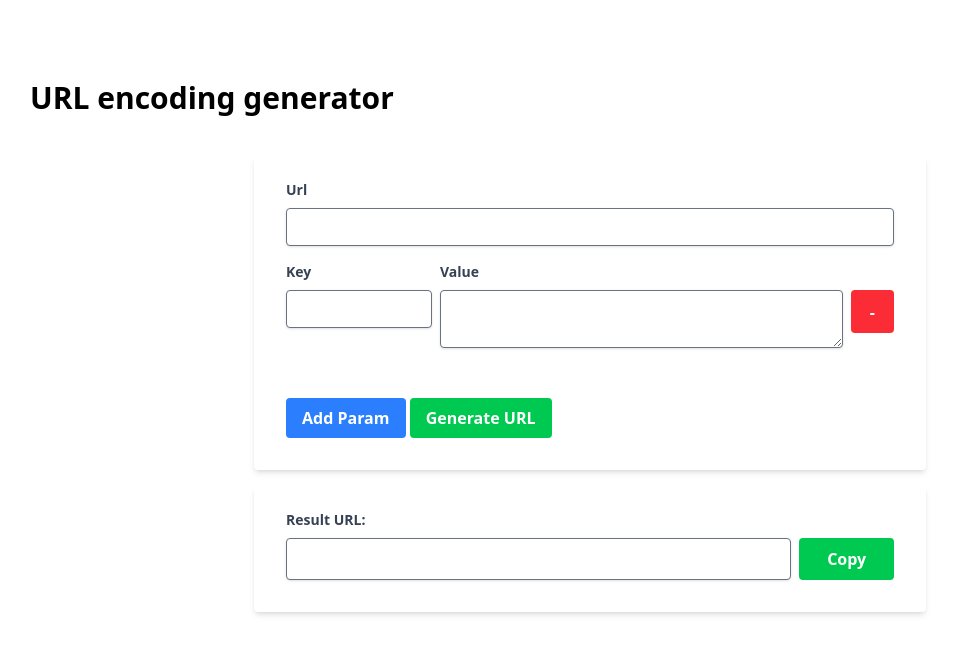
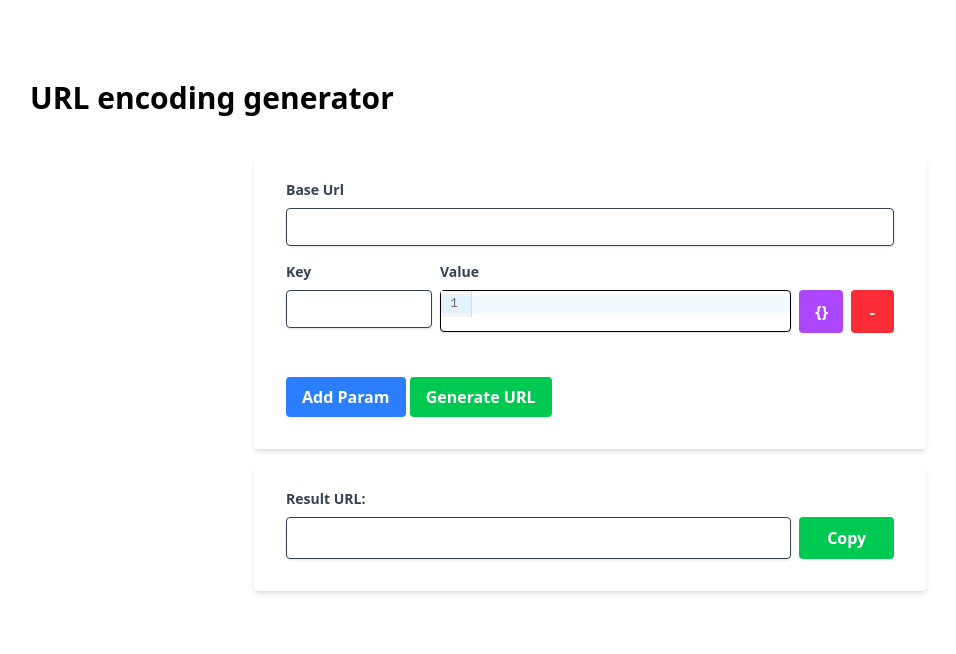
Before and after one commit to khoand3012/url-encoder, a SvelteKit app: page / in a window 1280 px wide. Shown: the top 654 px of the page, without its empty margins (50-1006 px from the left). Built offline with nearby package versions, Linux system fonts and the light colour scheme.

Commit message:
Add code editor

```diff
--- a/package.json
+++ b/package.json
@@ -19,7 +19,6 @@
 		"@sveltejs/adapter-auto": "^7.0.0",
 		"@sveltejs/kit": "^2.47.1",
 		"@sveltejs/vite-plugin-svelte": "^6.2.1",
-		"@tailwindcss/forms": "^0.5.10",
 		"@tailwindcss/vite": "^4.1.14",
 		"@types/node": "^22",
 		"eslint": "^9.38.0",
--- a/src/app.css
+++ b/src/app.css
@@ -1,2 +1 @@
 @import 'tailwindcss';
-@plugin '@tailwindcss/forms';
--- a/src/routes/+page.svelte
+++ b/src/routes/+page.svelte
@@ -1,37 +1,91 @@
 <script lang="ts">
+	import { EditorView, basicSetup } from 'codemirror'
+	import { json } from '@codemirror/lang-json'
+	import { EditorState } from '@codemirror/state'
+
 	let url = $state('')
 
 	let params = $state([
 		{
 			key: '',
-			value: ''
+			value: '',
+			editor: null as EditorView | null,
+			editorDiv: null as HTMLElement | null
 		}
 	])
 
 	let result = $state('')
+	let copyLabel = $state('Copy')
+	let toastMessage = $state('')
 
-	let copyLabel = $state('Copy')
+	const createEditor = (container: HTMLElement, initialValue: string, index: number) => {
+		const state = EditorState.create({
+			doc: initialValue,
+			extensions: [
+				basicSetup,
+				json(),
+				EditorView.updateListener.of((update) => {
+					if (update.docChanged) {
+						params[index].value = update.state.doc.toString()
+					}
+				})
+			]
+		})
+
+		return new EditorView({
+			state,
+			parent: container
+		})
+	}
 
 	const handleChangeKey = (e: Event, index: number) => {
 		const newKey = (e.target as HTMLInputElement)?.value
-		if (newKey) params[index].key = newKey
-	}
-
-	const handleChangeValue = (e: Event, index: number) => {
-		const newValue = (e.target as HTMLTextAreaElement)?.value
-		if (newValue) params[index].value = newValue
+		if (newKey !== undefined) params[index].key = newKey
 	}
 
 	const addParam = () => {
 		params.push({
 			key: '',
-			value: ''
+			value: '',
+			editor: null,
+			editorDiv: null
 		})
 	}
 
 	const removeParam = (index: number) => {
 		if (params.length === 1) return
+
+		// Destroy the editor before removing
+		if (params[index].editor) {
+			params[index].editor.destroy()
+		}
+
 		params.splice(index, 1)
+	}
+
+	const formatJSON = (index: number) => {
+		const editor = params[index].editor
+		if (!editor) return
+
+		const currentValue = editor.state.doc.toString()
+
+		try {
+			const parsed = JSON.parse(currentValue)
+			const formatted = JSON.stringify(parsed, null, 2)
+
+			editor.dispatch({
+				changes: {
+					from: 0,
+					to: editor.state.doc.length,
+					insert: formatted
+				}
+			})
+		} catch (e) {
+			toastMessage = e instanceof Error ? e.message : 'Invalid JSON format'
+			setTimeout(() => {
+				toastMessage = ''
+			}, 3000)
+		}
 	}
 
 	const generateURL = () => {
@@ -54,14 +108,40 @@
 			copyLabel = 'Copy'
 		}, 3000)
 	}
+
+	// Initialize editors when divs are mounted
+	$effect(() => {
+		params.forEach((param, index) => {
+			if (param.editorDiv && !param.editor) {
+				param.editor = createEditor(param.editorDiv, param.value, index)
+			}
+		})
+	})
 </script>
 
 <div class="mx-20 my-20">
+	{#if toastMessage !== ''}
+		<div class="animate-slide-in fixed top-4 right-4 z-50">
+			<div class="rounded-lg bg-red-500 px-6 py-4 text-white shadow-lg">
+				<div class="flex items-center gap-3">
+					<svg class="h-6 w-6" fill="none" stroke="currentColor" viewBox="0 0 24 24">
+						<path
+							stroke-linecap="round"
+							stroke-linejoin="round"
+							stroke-width="2"
+							d="M12 8v4m0 4h.01M21 12a9 9 0 11-18 0 9 9 0 0118 0z"
+						/>
+					</svg>
+					<span class="font-medium">{toastMessage}</span>
+				</div>
+			</div>
+		</div>
+	{/if}
 	<h1 class="mx-auto mb-10 text-3xl font-bold">URL encoding generator</h1>
 	<div class="mx-auto w-full max-w-2xl">
 		<div class="mb-4 rounded bg-white px-8 pt-6 pb-8 shadow-md">
 			<div class="mb-4">
-				<label class="mb-2 block text-sm font-bold text-gray-700" for="url">Url</label>
+				<label class="mb-2 block text-sm font-bold text-gray-700" for="url">Base Url</label>
 				<input
 					class="focus:shadow-outline w-full appearance-none rounded border px-3 py-2 leading-tight text-gray-700 shadow focus:outline-none"
 					type="text"
@@ -70,7 +150,7 @@
 					bind:value={url}
 				/>
 			</div>
-			{#each params as param, index}
+			{#each params as param, index (index)}
 				<div class="mb-4 grid grid-cols-12 gap-2">
 					<div class="col-span-3">
 						<label class="mb-2 block text-sm font-bold text-gray-700" for={`key-${index}`}
@@ -85,21 +165,26 @@
 							onchange={(e) => handleChangeKey(e, index)}
 						/>
 					</div>
-					<div class="col-span-8">
+					<div class="col-span-7">
 						<label class="mb-2 block text-sm font-bold text-gray-700" for={`value-${index}`}
 							>Value</label
 						>
-						<textarea
-							class="focus:shadow-outline w-full appearance-none rounded border px-3 py-2 leading-tight text-gray-700 shadow focus:outline-none"
-							name={`value-${index}`}
-							id={`value-${index}`}
-							bind:value={param.value}
-							oninput={(e) => handleChangeValue(e, index)}
-						></textarea>
+						<div
+							bind:this={param.editorDiv}
+							class="focus:shadow-outline rounded border shadow"
+						></div>
 					</div>
+					<button
+						onclick={() => formatJSON(index)}
+						tabindex="-1"
+						title="Format JSON"
+						class="focus:shadow-outline col-span-1 mt-7 aspect-square rounded bg-purple-500 px-4 py-2 font-bold text-white hover:bg-purple-700 focus:outline-none"
+						>{'{}'}</button
+					>
 					<button
 						onclick={() => removeParam(index)}
 						tabindex="-1"
+						title="Remove Param"
 						class="focus:shadow-outline col-span-1 mt-7 aspect-square rounded bg-red-500 px-4 py-2 font-bold text-white hover:bg-red-700 focus:outline-none"
 						>-</button
 					>
@@ -122,7 +207,7 @@
 			<label for="result" class="mb-2 block text-sm font-bold text-gray-700">Result URL:</label>
 			<div class="grid grid-cols-12 gap-2">
 				<input
-					class="col-span-10 appearance-none rounded border text-gray-700 shadow"
+					class="col-span-10 appearance-none rounded border px-3 py-2 text-gray-700 shadow"
 					type="text"
 					name="result"
 					id="result"
@@ -139,3 +224,30 @@
 		</div>
 	</div>
 </div>
+
+<style>
+	:global(.cm-editor) {
+		min-height: 40px;
+		max-height: 300px;
+		overflow: auto;
+	}
+
+	:global(.cm-scroller) {
+		overflow: auto;
+	}
+
+	@keyframes slide-in {
+		from {
+			transform: translateX(100%);
+			opacity: 0;
+		}
+		to {
+			transform: translateX(0);
+			opacity: 1;
+		}
+	}
+
+	.animate-slide-in {
+		animation: slide-in 0.3s ease-out;
+	}
+</style>
```
Also changed, not shown: 1 other file (tests, documents, lock files or other folders).
